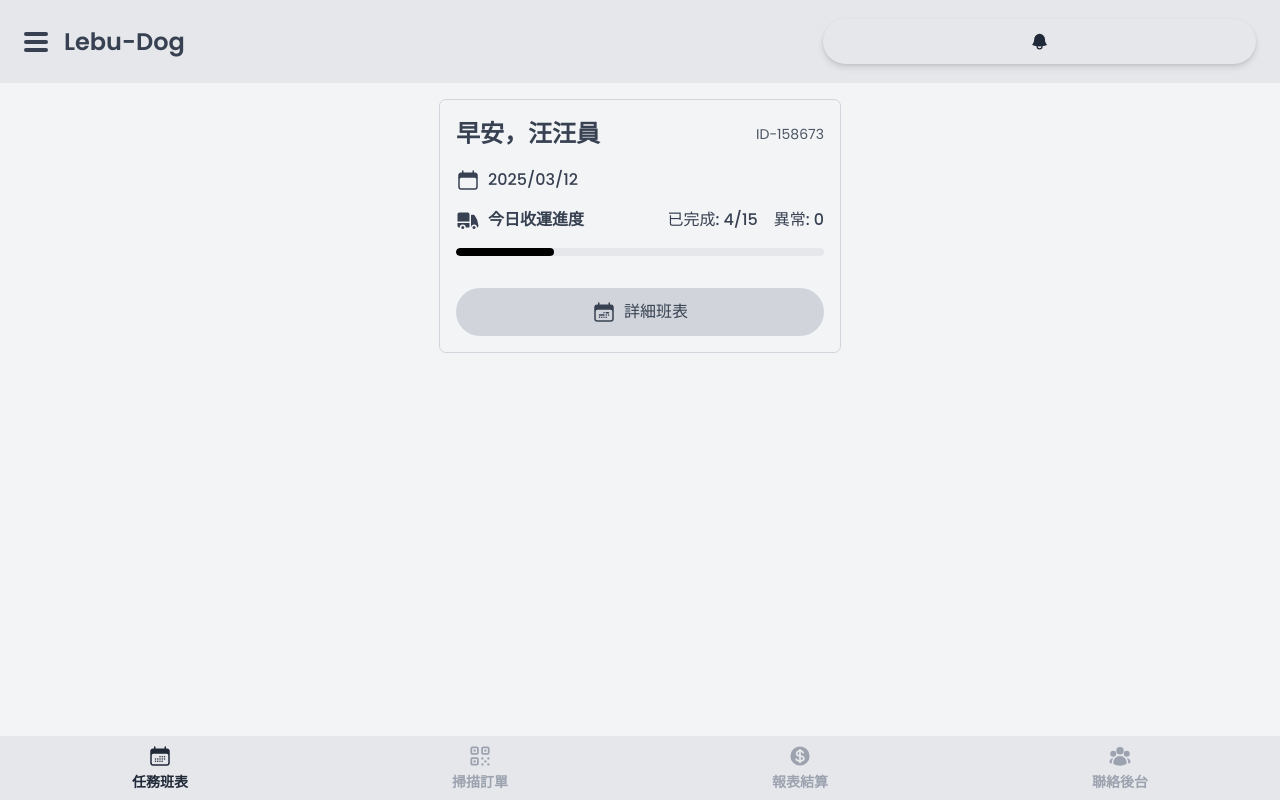
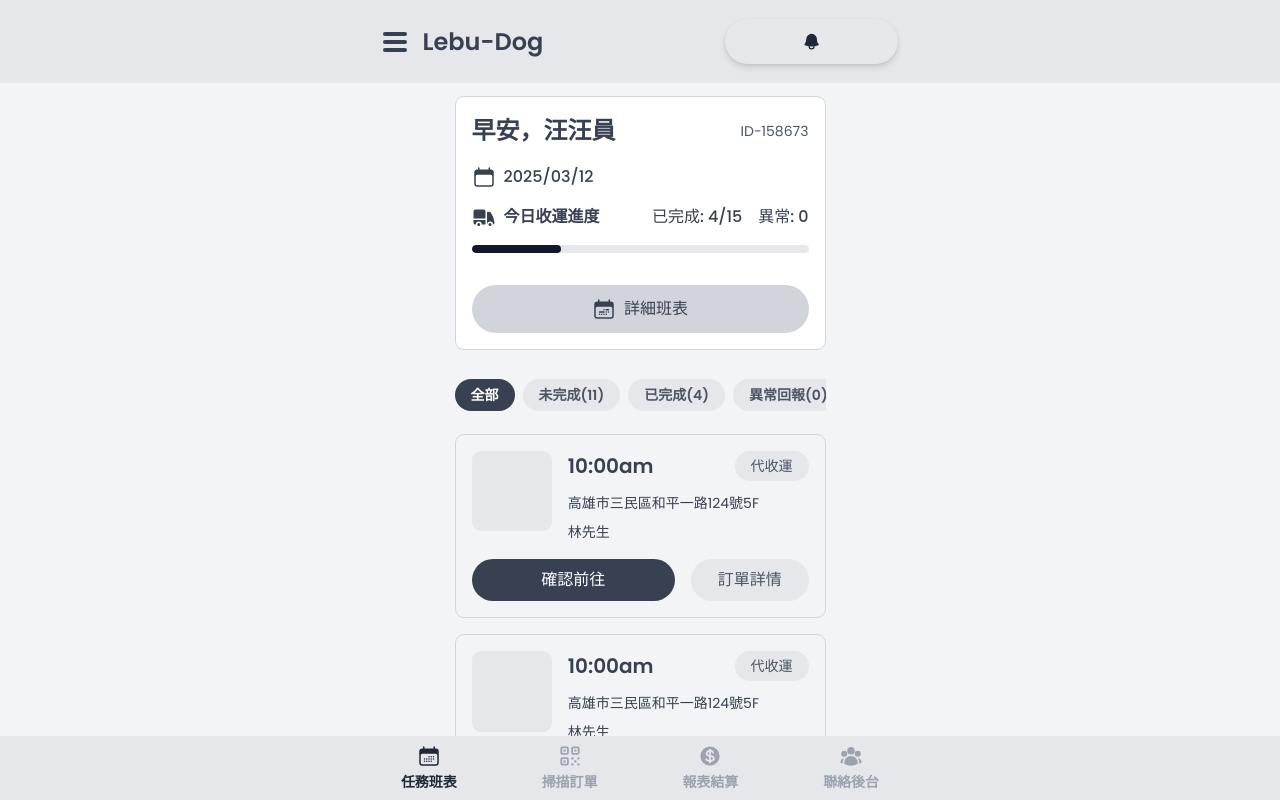
Before and after one commit to jacky1a2a3a4a/Lebuleduo, a React (Vite) app: page /deliver in a window 1280 px wide. Built offline with nearby package versions, Linux system fonts and the light colour scheme; a web font is replaced by a local one.

Commit message:
feat: add deliver taskcomponent

```diff
--- a/src/components/common/Footer/index.tsx
+++ b/src/components/common/Footer/index.tsx
@@ -15,12 +15,22 @@ interface FooterProps {
   navItems: FooterNavItem[];
 }
 
+const FooterWrapper = styled.div`
+  width: 100%;
+  background-color: var(--color-gray-200);
+  z-index: 999;
+`;
+
 // footer容器
 const FooterContainer = styled.footer`
   background-color: var(--color-gray-200);
   display: grid;
   grid-template-columns: repeat(auto-fit, minmax(60px, 1fr));
   height: 64px;
+  width: 100%;
+  max-width: calc(var(--min-width-mobile) + 10rem);
+  margin: 0 auto;
+  z-index: 999;
 `;
 
 // 列表項目
@@ -68,6 +78,7 @@ const IconContainer = styled.div`
 
 function Footer({ navItems }: FooterProps) {
   return (
+    <FooterWrapper>
       <FooterContainer>
         {navItems.map((item, index) => (
           <ListItem key={index}>
@@ -78,6 +89,7 @@ function Footer({ navItems }: FooterProps) {
           </ListItem>
         ))}
       </FooterContainer>
+    </FooterWrapper>
   );
 }
 
--- a/src/components/common/Header/index.tsx
+++ b/src/components/common/Header/index.tsx
@@ -12,6 +12,13 @@ export interface HeaderProps {
   actionButton?: ReactNode;
 }
 
+// Header 外層容器，用於延伸背景色
+const HeaderWrapper = styled.div`
+  width: 100%;
+  background-color: var(--color-gray-200);
+  z-index: 999;
+`;
+
 // Header 容器
 const HeaderContainer = styled.header`
   background-color: var(--color-gray-200);
@@ -21,6 +28,11 @@ const HeaderContainer = styled.header`
   grid-template-columns: auto 1.75fr 1fr;
   align-items: center;
   justify-content: space-between;
+
+  /* 最大寬度限制 */
+  width: 100%;
+  max-width: calc(var(--min-width-mobile) + 10rem);
+  margin: 0 auto;
 `;
 
 // Header 標題
@@ -62,13 +74,13 @@ function CommonHeader({ title, titlePath = '/', actionButton }: HeaderProps) {
   const navigate = useNavigate();
 
   return (
-    <>
+    <HeaderWrapper>
       <HeaderContainer>
         <BurgerButton />
         <HeaderTitle onClick={() => navigate(titlePath)}>{title}</HeaderTitle>
         {actionButton}
       </HeaderContainer>
-    </>
+    </HeaderWrapper>
   );
 }
 
--- a/src/layouts/DeliverLayout.tsx
+++ b/src/layouts/DeliverLayout.tsx
@@ -20,7 +20,7 @@ const AppLayoutStyled = styled.section`
 
 const Main = styled.main`
   background-color: var(--color-gray-100);
-  padding: 1rem;
+  padding: 0.5rem 1rem;
   overflow-y: auto;
   overflow-x: hidden;
 `;
--- /dev/null
+++ b/src/pages/deliver/Task/TaskCard/index.tsx
@@ -0,0 +1,137 @@
+import styled from 'styled-components';
+
+//容器
+const TaskCardWrapper = styled.div`
+  position: relative;
+  width: 100%;
+  max-width: calc(var(--min-width-mobile) - 2rem);
+  margin-bottom: 1rem;
+`;
+
+const TaskCardItem = styled.div`
+  border: 1.5px solid var(--color-gray-300);
+  border-radius: var(--border-radius-lg);
+  display: flex;
+  flex-direction: column;
+  width: 100%;
+  padding: 1rem;
+`;
+
+const TaskCardContent = styled.div`
+  display: grid;
+  grid-template-columns: minmax(60px, 1fr) minmax(180px, 3fr);
+  align-items: start;
+  gap: 1rem;
+  margin-bottom: 1rem;
+  width: 100%;
+`;
+
+const TaskImg = styled.div`
+  background-color: var(--color-gray-200);
+  border-radius: var(--border-radius-lg);
+  width: 100%;
+  aspect-ratio: 1/1;
+`;
+
+const TaskDetailContainer = styled.div`
+  display: flex;
+  flex-direction: column;
+  gap: 0.5rem;
+  width: 100%;
+`;
+
+const TaskCardHeader = styled.div`
+  display: flex;
+  justify-content: space-between;
+  gap: 0.25rem;
+`;
+
+const TaskTitle = styled.div`
+  font-size: 1.25rem;
+  font-weight: 600;
+`;
+
+const TaskTag = styled.div`
+  background-color: var(--color-gray-200);
+  color: var(--color-gray-600);
+
+  display: flex;
+  align-items: center;
+  justify-content: center;
+  font-size: 0.875rem;
+  font-weight: 500;
+  padding: 0.25rem 1rem;
+  border-radius: var(--border-radius-round);
+`;
+
+const TaskAddress = styled.div`
+  font-size: 0.875rem;
+  font-weight: 400;
+  margin-top: 0.25rem;
+`;
+
+const TaskUser = styled.div`
+  font-size: 0.875rem;
+  font-weight: 500;
+`;
+
+const TaskCardButtons = styled.div`
+  display: flex;
+  gap: 1rem;
+  justify-content: space-between;
+`;
+
+const TaskCardButton = styled.button`
+  padding: 0.75rem 1rem;
+  border-radius: var(--border-radius-round);
+  font-weight: 500;
+  cursor: pointer;
+  border: none;
+
+  &:first-child {
+    background-color: var(--color-gray-700);
+    color: var(--color-gray-0);
+    flex: 2;
+
+    &:hover {
+      background-color: var(--color-gray-800);
+    }
+  }
+
+  &:last-child {
+    background-color: var(--color-gray-200);
+    color: var(--color-gray-600);
+    flex: 1;
+
+    &:hover {
+      background-color: var(--color-gray-300);
+    }
+  }
+`;
+
+function TaskCard() {
+  return (
+    <TaskCardWrapper>
+      <TaskCardItem>
+        <TaskCardContent>
+          <TaskImg />
+          <TaskDetailContainer>
+            <TaskCardHeader>
+              <TaskTitle>10:00am</TaskTitle>
+              <TaskTag>代收運</TaskTag>
+            </TaskCardHeader>
+            <TaskAddress>高雄市三民區和平一路124號5F</TaskAddress>
+            <TaskUser>林先生</TaskUser>
+          </TaskDetailContainer>
+        </TaskCardContent>
+
+        <TaskCardButtons>
+          <TaskCardButton>確認前往</TaskCardButton>
+          <TaskCardButton>訂單詳情</TaskCardButton>
+        </TaskCardButtons>
+      </TaskCardItem>
+    </TaskCardWrapper>
+  );
+}
+
+export default TaskCard;
--- a/src/pages/deliver/Task/index.tsx
+++ b/src/pages/deliver/Task/index.tsx
@@ -1,30 +1,41 @@
 import styled from 'styled-components';
 import { HiCalendar, HiCalendarDateRange, HiTruck } from 'react-icons/hi2';
 
-const SectionStyled = styled.section`
+import TaskCard from './TaskCard';
+
+// 任務大容器
+const DeliverTaskSectionStyled = styled.section`
+  position: relative;
   display: flex;
   flex-direction: column;
   justify-content: start;
   align-items: center;
   width: 100%;
-  height: 100%;
-  overflow: hidden;
+  height: 100vh;
 `;
 
-const TaskContainer = styled.div`
+// 外送員卡片容器
+const DeliverContainer = styled.div`
+  background-color: var(--color-gray-0);
   border: 1.5px solid var(--color-gray-300);
-  border-radius: var(--border-radius-md);
+  border-radius: var(--border-radius-lg);
+  box-sizing: border-box;
+
+  position: fixed;
+  top: 6rem;
+
+  width: 100%;
+  max-width: calc(var(--min-width-mobile) - 2rem);
+  z-index: 10;
 
   display: flex;
   flex-direction: column;
   justify-content: center;
   align-items: center;
-  width: 100%;
-  max-width: 402px;
   padding: 1rem;
 `;
 
-const TaskGreeting = styled.div`
+const DeliverGreeting = styled.div`
   display: flex;
   justify-content: space-between;
   align-items: center;
@@ -43,7 +54,7 @@ const TaskId = styled.div`
   font-size: var(--font-size-sm);
 `;
 
-const TaskDate = styled.div`
+const DeliverDate = styled.div`
   display: flex;
   justify-content: flex-start;
   align-items: center;
@@ -60,7 +71,7 @@ const HiCalendarStyled = styled(HiCalendar)`
   margin-right: 0.5rem;
 `;
 
-const TaskProgress = styled.div`
+const DeliverProgress = styled.div`
   display: flex;
   flex-direction: column;
   gap: 0.5rem;
@@ -68,14 +79,14 @@ const TaskProgress = styled.div`
   margin-bottom: 1rem;
 `;
 
-const TaskProgressHeader = styled.div`
+const DeliverProgressHeader = styled.div`
   display: flex;
   justify-content: space-between;
   align-items: center;
   width: 100%;
 `;
 
-const TaskProgressTitle = styled.div`
+const ProgressTitle = styled.div`
   display: flex;
   justify-content: flex-start;
   align-items: center;
@@ -89,7 +100,7 @@ const HiTruckStyled = styled(HiTruck)`
   margin-right: 0.5rem;
 `;
 
-const TaskProgressStatus = styled.div`
+const ProgressStatus = styled.div`
   display: flex;
   gap: 1rem;
   font-weight: 500;
@@ -106,7 +117,7 @@ const Label = styled.span`
 `;
 
 // 進度條容器
-const ProgressBarContainer = styled.div`
+const DeliverProgressBarContainer = styled.div`
   width: 100%;
   height: 8px;
   background-color: var(--color-gray-200);
@@ -116,16 +127,16 @@ const ProgressBarContainer = styled.div`
 `;
 
 // 進度條填充部分
-const ProgressBarFill = styled.div`
+const DeliverProgressBarFill = styled.div<{ progress: number }>`
   height: 100%;
-  background-color: #000000; /* 根據圖片使用黑色 */
-  border-radius: 4px;
+  background-color: var(--color-gray-900);
   width: ${(props) => props.progress}%;
+  border-radius: var(--border-radius-round);
   transition: width 0.3s ease;
 `;
 
-// 詳細按鈕
-const DetailButton = styled.button`
+// 詳細班表按鈕
+const DeliverDetailButton = styled.button`
   background-color: var(--color-gray-300);
   color: var(--color-gray-700);
 
@@ -150,33 +161,123 @@ const HiCalendarDateRangeStyled = styled(HiCalendarDateRange)`
   margin-right: 0.5rem;
 `;
 
+// 任務類型標籤容器
+const TaskCategoryContainer = styled.div`
+  background-color: transparent;
+
+  position: fixed;
+  display: flex;
+  gap: 0.5rem;
+  width: 100%;
+  max-width: calc(var(--min-width-mobile) - 2rem);
+  top: calc(6rem + 275px); /* 根據 DeliverContainer 調整位置 */
+  padding: 0.5rem 0;
+
+  z-index: 10;
+  overflow-x: auto;
+  overflow-y: hidden;
+  -webkit-overflow-scrolling: touch;
+
+  /* 隱藏水平滾動條 */
+  scrollbar-width: none;
+  &::-webkit-scrollbar {
+    display: none;
+  }
+`;
+
+const CategoryTab = styled.button<{ isActive?: boolean }>`
+  background-color: ${(props) =>
+    props.isActive ? 'var(--color-gray-700)' : 'var(--color-gray-200)'};
+  color: ${(props) =>
+    props.isActive ? 'var(--color-gray-0)' : 'var(--color-gray-600)'};
+
+  padding: 0.5rem 1rem;
+  border-radius: var(--border-radius-round);
+  font-size: var(--font-size-sm);
+  font-weight: 600;
+  cursor: pointer;
+  white-space: nowrap;
+
+  &:hover {
+    background-color: ${(props) =>
+      props.isActive ? 'var(--color-gray-800)' : 'var(--color-gray-300)'};
+  }
+`;
+
+const TaskCardsContainer = styled.div`
+  position: fixed;
+  top: calc(6rem + 330px); /* 調整高度確保在標籤下方 */
+  left: 0;
+  right: 0;
+  bottom: 0;
+  width: 100%;
+  overflow-y: auto;
+  overflow-x: hidden;
+  -webkit-overflow-scrolling: touch; /* 改善行動裝置滾動體驗 */
+  display: flex;
+  flex-direction: column;
+  align-items: center;
+  padding: 1rem;
+  padding-top: 0.5rem;
+
+  /* 隱藏原生滾動條但保留功能 */
+  scrollbar-width: thin;
+  scrollbar-color: transparent transparent;
+
+  &::-webkit-scrollbar {
+    width: 4px;
+  }
+
+  &::-webkit-scrollbar-track {
+    background: transparent;
+  }
+
+  &::-webkit-scrollbar-thumb {
+    background-color: var(--color-gray-300);
+    border-radius: 20px;
+  }
+
+  /* 添加淡入陰影效果 */
+  &::after {
+    content: '';
+    position: fixed;
+    bottom: 0;
+    left: 0;
+    right: 0;
+    height: 20px;
+    background: linear-gradient(to top, var(--color-gray-0), transparent);
+    pointer-events: none;
+  }
+`;
+
 function Task() {
   // 計算進度百分比
+  const totalItems = 15;
   const completedItems = 4;
-  const totalItems = 15;
   const progressPercentage = (completedItems / totalItems) * 100;
 
   return (
-    <SectionStyled>
-      <TaskContainer>
-        <TaskGreeting>
+    <DeliverTaskSectionStyled>
+      {/* 外送員卡片 */}
+      <DeliverContainer>
+        <DeliverGreeting>
           <TaskGreetingItem>早安，汪汪員</TaskGreetingItem>
           <TaskId>ID-158673</TaskId>
-        </TaskGreeting>
+        </DeliverGreeting>
 
-        <TaskDate>
+        <DeliverDate>
           <HiCalendarStyled />
           <div>2025/03/12</div>
-        </TaskDate>
+        </DeliverDate>
 
-        <TaskProgress>
-          <TaskProgressHeader>
-            <TaskProgressTitle>
+        <DeliverProgress>
+          <DeliverProgressHeader>
+            <ProgressTitle>
               <HiTruckStyled />
               <div>今日收運進度</div>
-            </TaskProgressTitle>
+            </ProgressTitle>
 
-            <TaskProgressStatus>
+            <ProgressStatus>
               <StatusItem>
                 <Label>已完成:</Label>
                 <span>4/15</span>
@@ -186,22 +287,37 @@ function Task() {
                 <Label>異常:</Label>
                 <span>0</span>
               </StatusItem>
-            </TaskProgressStatus>
-          </TaskProgressHeader>
+            </ProgressStatus>
+          </DeliverProgressHeader>
 
           {/* 新增的進度條 */}
-          <ProgressBarContainer>
-            <ProgressBarFill progress={progressPercentage} />
-          </ProgressBarContainer>
-        </TaskProgress>
+          <DeliverProgressBarContainer>
+            <DeliverProgressBarFill progress={progressPercentage} />
+          </DeliverProgressBarContainer>
+        </DeliverProgress>
 
         {/* 詳細按鈕 */}
-        <DetailButton>
+        <DeliverDetailButton>
           <HiCalendarDateRangeStyled />
           詳細班表
-        </DetailButton>
-      </TaskContainer>
-    </SectionStyled>
+        </DeliverDetailButton>
+      </DeliverContainer>
+
+      {/* 任務類型標籤 */}
+      <TaskCategoryContainer>
+        <CategoryTab isActive>全部</CategoryTab>
+        <CategoryTab>未完成(11)</CategoryTab>
+        <CategoryTab>已完成(4)</CategoryTab>
+        <CategoryTab>異常回報(0)</CategoryTab>
+      </TaskCategoryContainer>
+
+      {/* 任務卡片 */}
+      <TaskCardsContainer>
+        <TaskCard />
+        <TaskCard />
+        <TaskCard />
+      </TaskCardsContainer>
+    </DeliverTaskSectionStyled>
   );
 }
 
```
Also changed, not shown: src/App.tsx (line endings or trailing spaces). Lines whose indentation alone changed are shown as unchanged.
